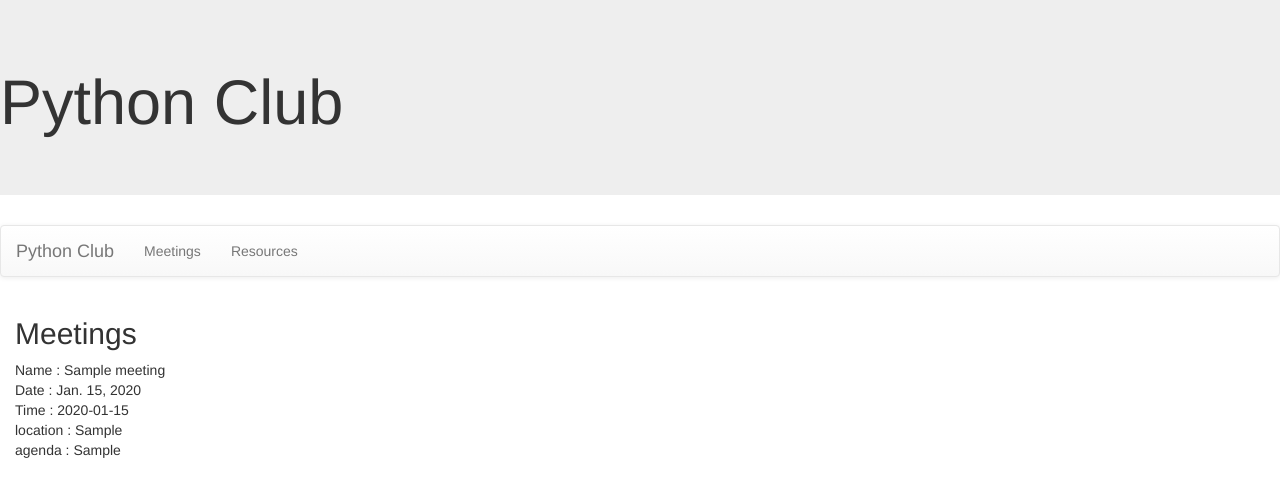
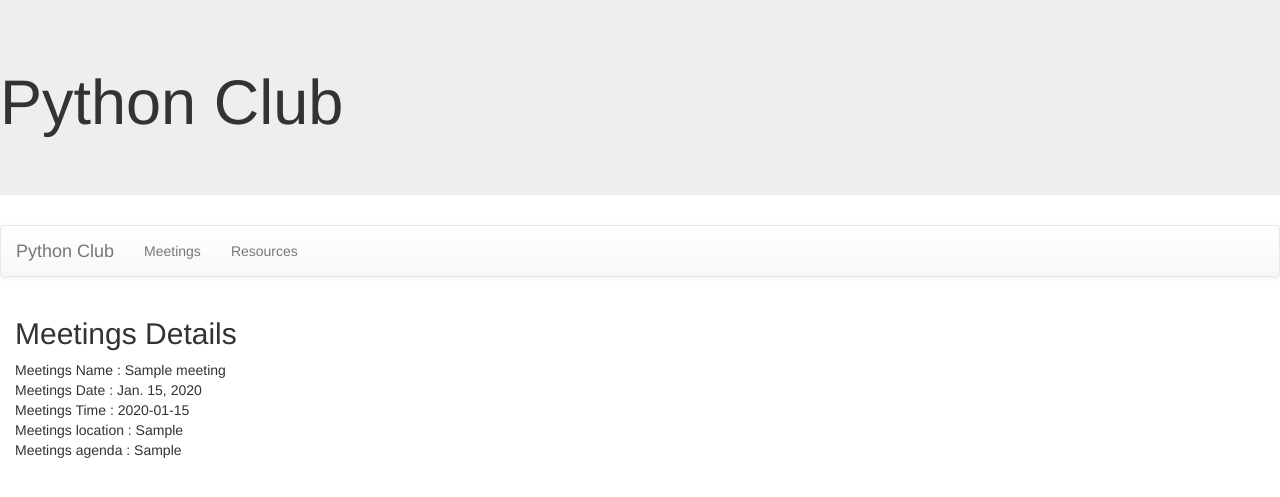
Before and after one commit to Mohamedgali/PythonClub, a Django app: page /club/meetingDetail/1 in a window 1280 px wide. Shown: the top 497 px of the page. Run offline with Django 3.2, Linux system fonts and the light colour scheme; tables that the repository leaves empty hold one stand-in row (values such as "Sample post"); some libraries are stand-ins or nearby versions.

Commit message:
Meeting and detail commit

```diff
--- a/club/templates/club/meeting_detail.html
+++ b/club/templates/club/meeting_detail.html
@@ -1,12 +1,12 @@
 {% extends 'base.html' %}
 {% block content %}
-<h2>Meetings</h2>
+<h2>Meetings Details</h2>
 <p>
-    Name : {{meeting.meetingtitle}}<br/>
-    Date : {{meeting.meetingdate}}<br/>
-    Time : {{meeting.meetingtime}}<br/>
-    location : {{meeting.location}}<br/>
-    agenda : {{meeting.agenda}}
+    Meetings Name : {{meeting.meetingtitle}}<br/>
+    Meetings Date : {{meeting.meetingdate}}<br/>
+    Meetings Time : {{meeting.meetingtime}}<br/>
+    Meetings location : {{meeting.location}}<br/>
+    Meetings agenda : {{meeting.agenda}}
 </p>
 
 
--- a/club/views.py
+++ b/club/views.py
@@ -1,5 +1,6 @@
 from django.shortcuts import render, get_object_or_404
 from .models import Meetings, MeetingMinutes, Resource, Event
+from django.urls import reverse_lazy
 
 # Create your views here.
 def index(request):
```
Also changed, not shown: club/templates/club/meetings.html (line endings or trailing spaces), club/urls.py (line endings or trailing spaces).
